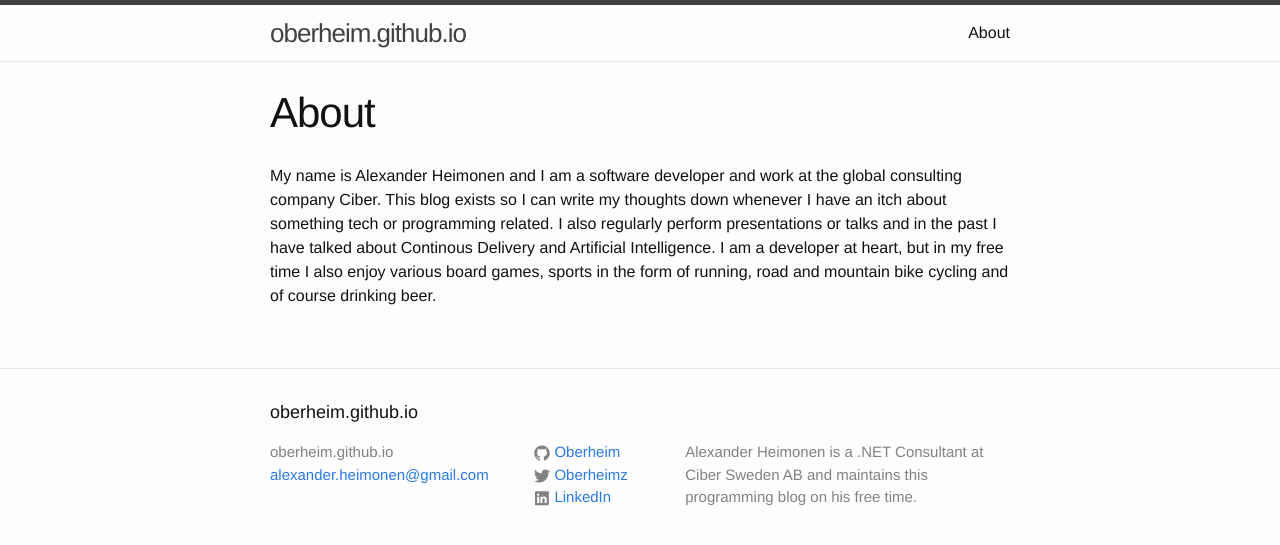
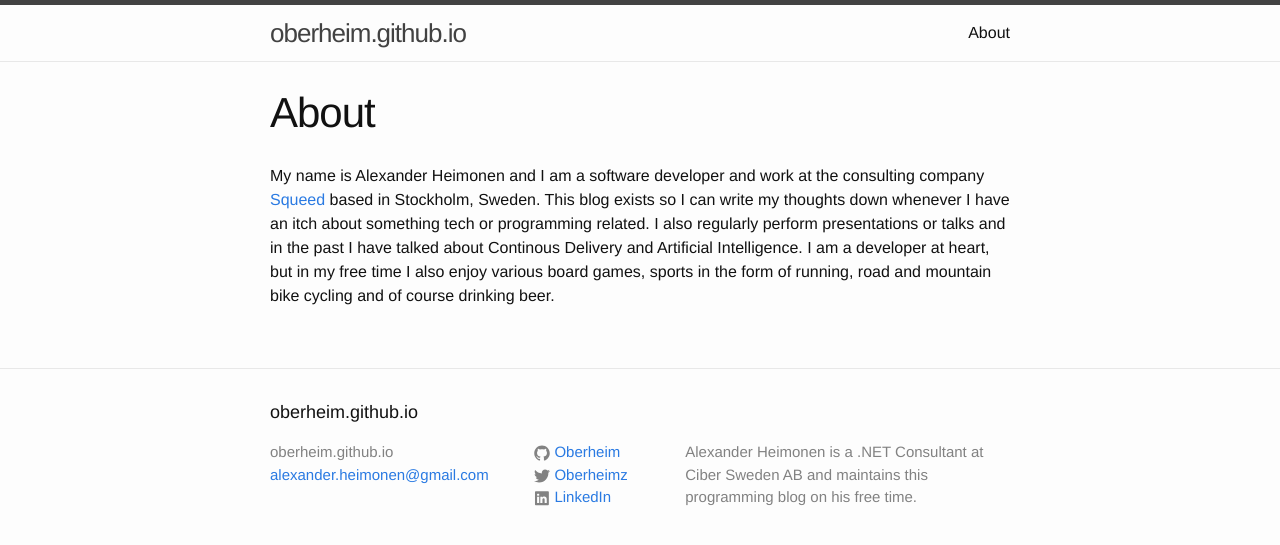
Before and after one commit to Oberheim/Oberheim.github.io, a Jekyll site: the page built from about.md, in a window 1280 px wide. Shown: the top 545 px of the page. Built offline with Jekyll 4.4.1, drawn with Linux system fonts in a browser that asks for light colours.

Commit message:
Edited work information

```diff
--- a/about.md
+++ b/about.md
@@ -4,4 +4,4 @@
 permalink: /about/
 ---
 
-My name is Alexander Heimonen and I am a software developer and work at the global consulting company Ciber. This blog exists so I can write my thoughts down whenever I have an itch about something tech or programming related. I also regularly perform presentations or talks and in the past I have talked about Continous Delivery and Artificial Intelligence. I am a developer at heart, but in my free time I also enjoy various board games, sports in the form of running, road and mountain bike cycling and of course drinking beer.
+My name is Alexander Heimonen and I am a software developer and work at the consulting company [Squeed](http://www.squeed.com) based in Stockholm, Sweden. This blog exists so I can write my thoughts down whenever I have an itch about something tech or programming related. I also regularly perform presentations or talks and in the past I have talked about Continous Delivery and Artificial Intelligence. I am a developer at heart, but in my free time I also enjoy various board games, sports in the form of running, road and mountain bike cycling and of course drinking beer.
```
